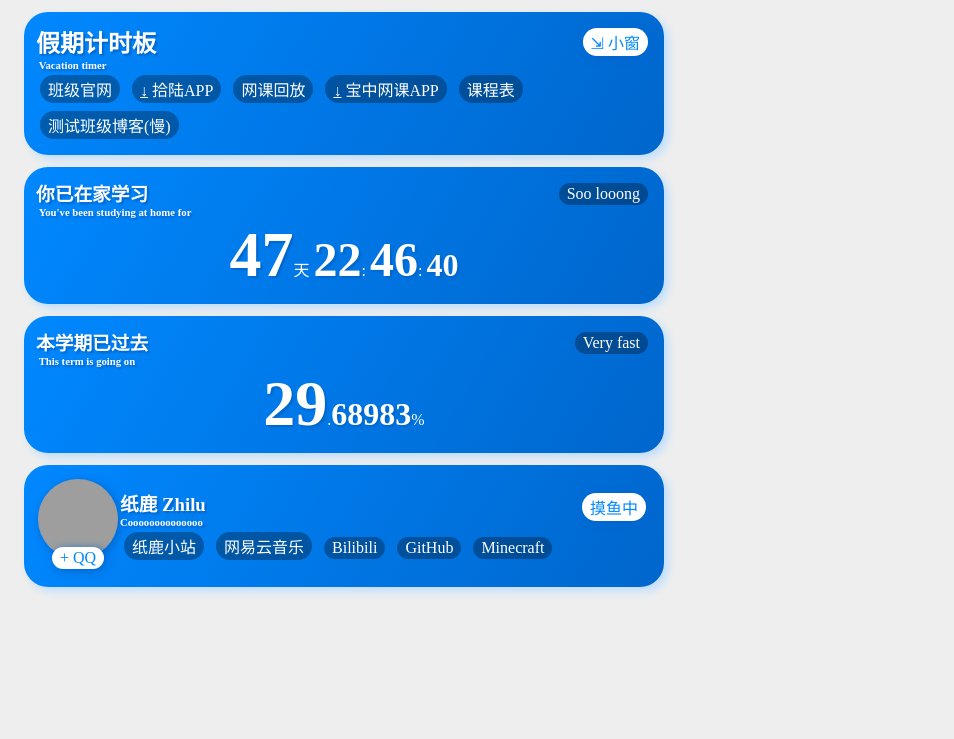
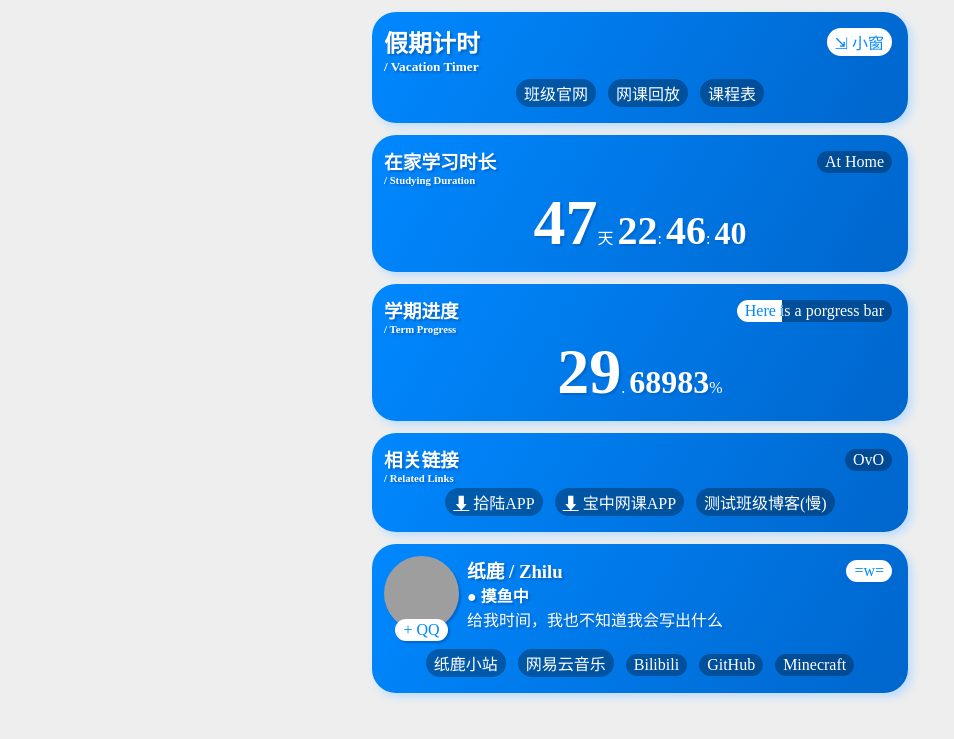
Before and after one commit to pubsite/OldClass16Site, a Jekyll site: the page timer.html, which Jekyll copies as it is, in a window 1280 px wide, cut to the strip 0-739 px from the top of the page. Shown: the whole strip, without its empty margins (0-954 px from the left). Built offline with Jekyll 4.4.1, drawn with Linux system fonts in a browser that asks for light colours; grey boxes are pictures that could not be loaded.

Commit message:
Update timer.html

```diff
--- a/timer.html
+++ b/timer.html
@@ -1,24 +1,25 @@
 <!DOCTYPE html>
 <html>
+
 <head>
 <meta charset="UTF-8">
 <meta name="viewport" content="width=device-width, initial-scale=1">
 <title>假期计时</title>
+
 <style>
 * {
-  /*border:1px solid red*/
+  /* border: 1px solid red; */
   margin: 0;
   padding: 0;
   color: white;
 }
 html {
   width: 100%;
-  height: 100%;
+  min-height: 100%;
 }
 body {
-  margin: 0 24px;
+  margin: 0 auto;
   background: #eee;
-  background-attachment: fixed;
   font-size: 16px;
   max-width: 640px;
 }
@@ -26,12 +27,22 @@ a {
   color: black;
   text-decoration: none;
 }
-h1, h2, h3, h4, h5, h6 {
-  text-shadow: #06c 2px 2px 2px;
-}
 table {
   table-layout: fixed;
   word-break: break-all;
+}
+.nmg {
+  margin: 0 !important;
+}
+.npd {
+  padding: 0 !important;
+}
+.flex {
+  display: flex;
+  /* align-items: center; */
+}
+.ib {
+  display: inline-block;
 }
 .fl {
   float: left;
@@ -39,23 +50,28 @@ table {
 .fr {
   float: right;
 }
-/*纸鹿-分割线*/
-.container > * {
+/*纸鹿-分割线-card*/
+.container > div {
   margin: 12px auto;
   padding: 12px;
+  width: 80%;
   display: block;
   background: linear-gradient(120deg, #08f, #06c);
   border-radius: 24px;
+  text-align: center;
   box-shadow: #bdf 4px 4px 8px;
+}
+h1, h2, h3, h4, h5, h6, p, span{
+  text-align: left;
+  text-shadow: #06c 2px 2px 2px;
 }
 .profile {
   margin: 0 auto -16px;
-  height: 80px;
-  width: 80px;
-  background: url(http://thirdqq.qlogo.cn/g?b=qq&nk=2399052066&s=3);
-  background-size: 100% 100%;
+  height: 75px;
+  width: 75px;
+  display: block;
   border-radius: 50px;
-  box-shadow: #06c 2px 2px 8px;
+  box-shadow: #06c 2px 2px 2px;
 }
 .button {
   margin: 4px;
@@ -68,99 +84,131 @@ table {
 .wbutton {
   background: white;
   color: #08f;
-  box-shadow: #06c 2px 2px 8px;
+  box-shadow: #06c 2px 2px 2px;
 }
+#tp {
+  margin: 0 !important;
+  position: absolute;
+  left: 0;
+  top: 0;
+  white-space: nowrap;
+  overflow: hidden;
+}
+/*纸鹿-分割线-timer*/
 .timer span {
   font-weight: bolder;
   font-size: 200%;
-  text-shadow: #06c 2px 2px 2px;
 }
 span#d, span#p {
   font-size: 400%;
 }
 span#h, span#m {
-  font-size: 300%;
+  font-size: 250%;
 }
+
 </style>
+
+
 </head>
+
 <body>
+
 <div class="container">
 
 <div>
 <a href="http://ucme.icu/banner.html" class="fr wbutton button">⇲ 小窗</a>
-<h2>假期计时板</h2>
-<h6>&nbsp;Vacation timer</h6>
+<h2>假期计时</h2>
+<h5>/ Vacation Timer</h5>
 <a href="http://ucme.icu" class="button">班级官网</a>
-<a href="http://l33z22l11.gitee.io/app16/sl.apk" class="button"><u>↓</u> 拾陆APP</a>
 <a href="http://fileport.github.io" class="button">网课回放</a>
-<a href="http://l33z22l11.gitee.io/app16/wk.apk" class="button"><u>↓</u> 宝中网课APP</a>
 <a href="http://l33z22l11.gitee.io/app16/wk.jpg" class="button">课程表</a>
-<a href="http://new.ucme.icu" class="button">测试班级博客(慢)</a>
 </div>
 
 <div class="timer">
-<div class="fr button">Soo looong</div>
-<h3>你已在家学习</h3>
-<h6>&nbsp;You&#39;ve been studying at home for</h6>
-<center>
+<div class="fr button">At Home</div>
+<h3>在家学习时长</h3>
+<h6>/ Studying Duration</h6>
 <span id="d"></span>天
 <span id="h"></span>:
 <span id="m"></span>:
 <span id="s"></span>
+</div>
+
+<div class="timer">
+<div class="fr button" style="position:relative">
+Here is a porgress bar
+<div id="tp" style="width:3%">
+<div class=" nmg wbutton button">
+Here is a porgress bar
+</div>
+</div>
+</div>
+<h3>学期进度</h3>
+<h6>/ Term Progress</h6>
+<center>
+<span id="p"></span>.
+<span id="c"></span>%
 </center>
 </div>
 
-<div class="timer">
-<div class="fr button">Very fast</div>
-<h3>本学期已过去</h3>
-<h6>&nbsp;This term is going on</h6>
-<center><span id="p"></span>.<span id="c"></span>%</center>
+<div>
+<div class="fr button">OvO</div>
+<h3>相关链接</h3>
+<h6>/ Related Links</h6>
+<a href="http://l33z22l11.gitee.io/app16/sl.apk" class="button"><u>⬇</u> 拾陆APP</a>
+<a href="http://l33z22l11.gitee.io/app16/wk.apk" class="button"><u>⬇</u> 宝中网课APP</a>
+<a href="http://new.ucme.icu" class="button">测试班级博客(慢)</a>
 </div>
 
-<table>
-<td align="center">
-<div class="profile"></div>
+<div>
+<div class="fr wbutton button">=w=</div>
+<div class="flex">
+<div class="fl">
+<img class="profile" src="http://thirdqq.qlogo.cn/g?b=qq&nk=2399052066&s=3"></img>
 <a href="http://wpa.qq.com/msgrd?v=3&uin=2399052066&site=qq&menu=yes" class="wbutton button">+ QQ</a>
-</td>
-<td width="100%">
-<div class="fr wbutton button">摸鱼中</div>
-<h3>纸鹿 Zhilu</h3>
-<h6>Coooooooooooooo</h6>
+</div>
+&nbsp;&nbsp;
+<div>
+<h3>纸鹿 / Zhilu</h3>
+<h4>● 摸鱼中</h4>
+<p>给我时间，我也不知道我会写出什么</p>
+</div>
+</div>
 <a href="http://zhilu.fun" class="button">纸鹿小站</a>
 <a href="http://music.163.com/user/444705789" class="button">网易云音乐</a>
 <a href="https://space.bilibili.com/108831145" class="button">Bilibili</a>
 <a href="http://github.com/l33z22l11" class="button">GitHub</a>
 <a href="http://mine.ly/zhilu.2" class="button">Minecraft</a>
-</td>
-</table>
+</div>
+</div>
 
-</div>
 </body>
 <script type="text/javascript">
-window.onload=clock;
-function clock(){
-  var now=new Date();
-  var start=new Date("Jan 21 2020 12:00:00");
-  var end=new Date("Jul 1 2020 0:00:00");
-  var last=now.getTime()-start.getTime(),
-  D=parseInt(last/86400000),
-  lastD=last-D*86400000,
-  H=parseInt(lastD/3600000),
-  lastH=lastD-H*3600000,
-  M=parseInt(lastH/60000),
-  lastM=lastH-M*60000,
-  S=parseInt(lastM/1000);
-  var all=end.getTime()-start.getTime(),
-  R=last/all,
-  P=parseInt(R*100),
-  C=parseInt(R*10000000-P*100000);
-  document.getElementById("d").innerHTML=D;
-  document.getElementById("h").innerHTML=H;
-  document.getElementById("m").innerHTML=M;
-  document.getElementById("s").innerHTML=S;
-  document.getElementById("p").innerHTML=P;
-  document.getElementById("c").innerHTML=C;
-  setTimeout(clock,500);
+window.onload=timer;
+function timer(){
+  var last = (new Date())-(new Date("Jan 21 2020 12:00:00"));
+  var all = (new Date("Jul 1 2020 0:00:00"))-(new Date("Jan 21 2020 12:00:00"));
+  var days = parseInt(last / 1000 / 60 / 60 / 24, 10);
+  var hours = parseInt(last / 1000 / 60 / 60 % 24, 10);
+  var minutes = parseInt(last / 1000 / 60 % 60, 10);
+  var seconds = parseInt(last / 1000 % 60, 10);
+  rate = last/all,
+  percent = parseInt(rate * 100),
+  cent = parseInt(rate * 10000000- percent * 100000);
+  document.getElementById("d").innerHTML = days;
+  document.getElementById("h").innerHTML = digit(hours);
+  document.getElementById("m").innerHTML = digit(minutes);
+  document.getElementById("s").innerHTML = digit(seconds);
+  document.getElementById("p").innerHTML = percent;
+  document.getElementById("c").innerHTML = cent;
+  var tp = document.getElementById("tp");
+  tp.style.width = percent + "%";
+  setTimeout(timer,500);
+}
+
+function digit(i){
+  if(i<10){i="0"+i;}
+  return i;
 }
 </script>
 </html>
```
